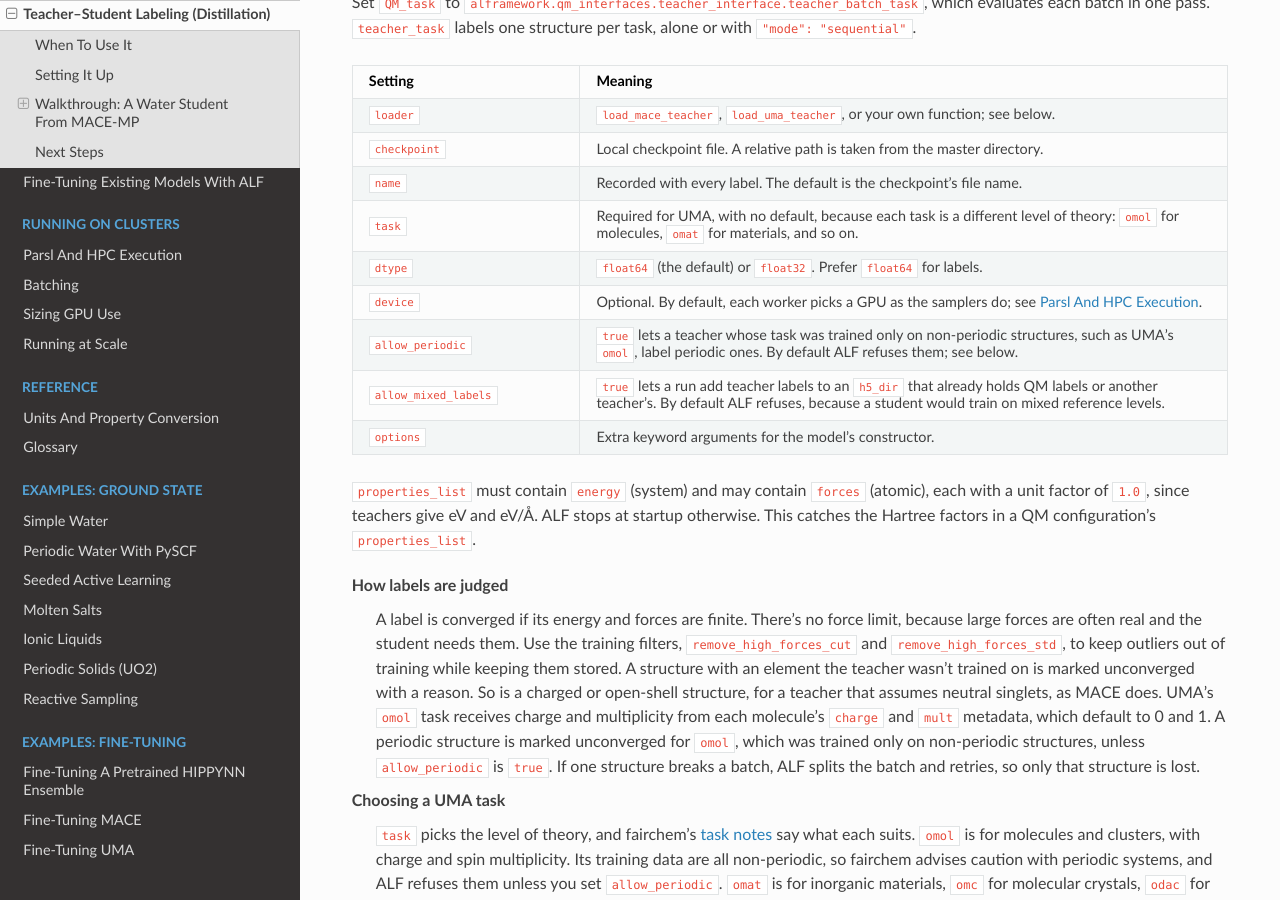
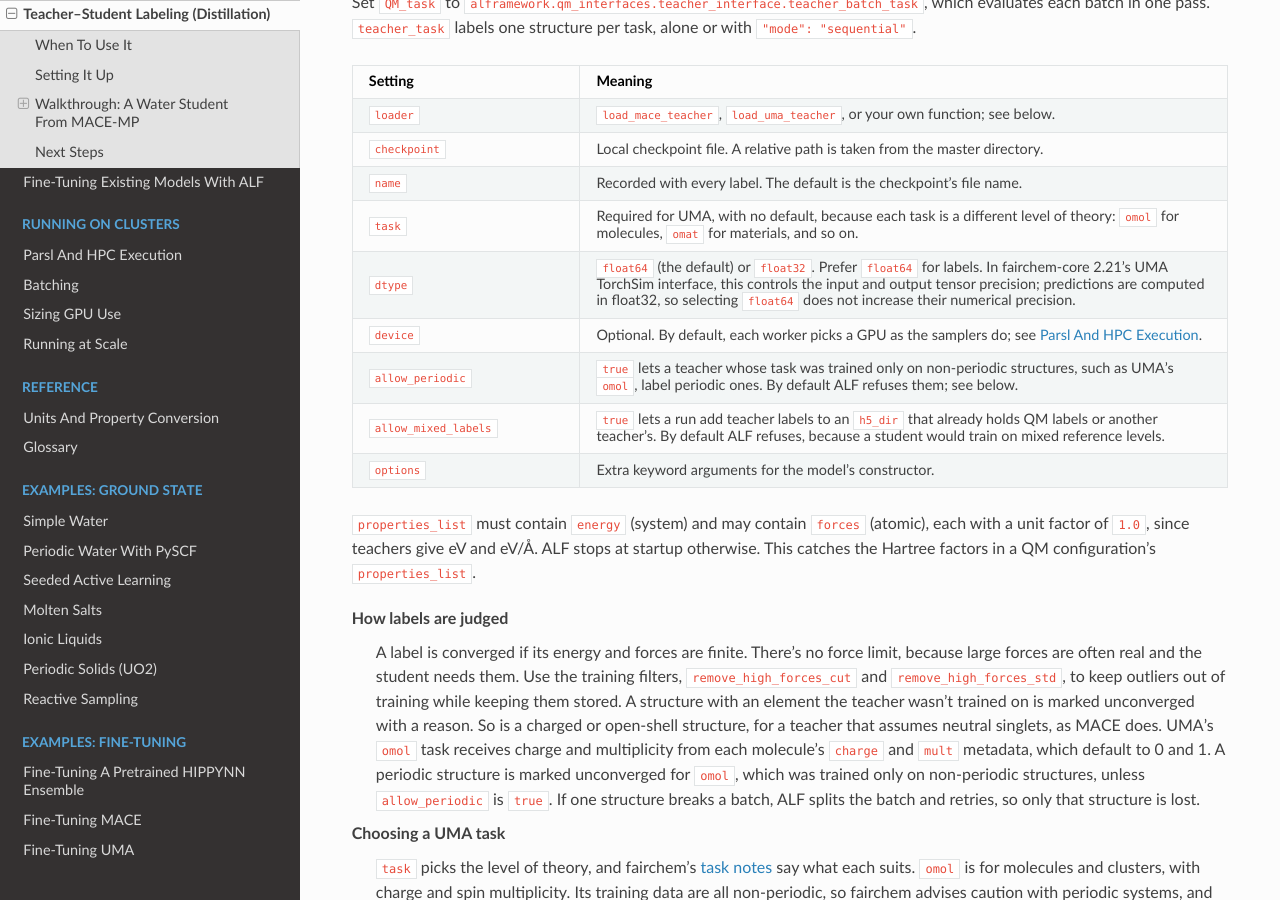
Before and after one commit to lanl/ALF, a Sphinx documentation site: the page built from docs/source/user_guide/teacher_student.rst, in a window 1280 px wide and 900 px high, scrolled down 1131 px. Built offline with Sphinx 7.4.7 and the Read the Docs theme 3.1.0, drawn with Linux system fonts in a browser that asks for light colours; pages that are not in the unit, such as notebooks, are missing from menus.

Commit message:
Clarify UMA prediction precision for fairchem-core 2.21

```diff
--- a/docs/source/user_guide/fine_tuning_uma.rst
+++ b/docs/source/user_guide/fine_tuning_uma.rst
@@ -49,6 +49,10 @@ The sampler loads the copies for batched MD, with ``mlmd_trajectories_task`` as
    "batched_calculator": "alframework.ml_interfaces.fine_tuning.uma.load_uma_batched_ensemble",
    "batched_calculator_options": {"task": "omol", "dtype": "float32", "charge": 0, "spin": 1},
    "driver": {"strategy": "batched", "engine": "torchsim"}
+
+As for the UMA teacher, fairchem-core 2.21 computes predictions in float32. ``dtype`` controls the
+copies' input and output tensor precision; selecting ``float64`` does not increase prediction precision
+(see :doc:`teacher_student`).
 
 .. list-table::
    :header-rows: 1
--- a/docs/source/user_guide/teacher_student.rst
+++ b/docs/source/user_guide/teacher_student.rst
@@ -69,7 +69,9 @@ evaluates each batch in one pass. ``teacher_task`` labels one structure per task
      - Required for UMA, with no default, because each task is a different level of theory:
        ``omol`` for molecules, ``omat`` for materials, and so on.
    * - ``dtype``
-     - ``float64`` (the default) or ``float32``. Prefer ``float64`` for labels.
+     - ``float64`` (the default) or ``float32``. Prefer ``float64`` for labels. In fairchem-core 2.21's
+       UMA TorchSim interface, this controls the input and output tensor precision; predictions are
+       computed in float32, so selecting ``float64`` does not increase their numerical precision.
    * - ``device``
      - Optional. By default, each worker picks a GPU as the samplers do; see :doc:`parsl`.
    * - ``allow_periodic``
```
